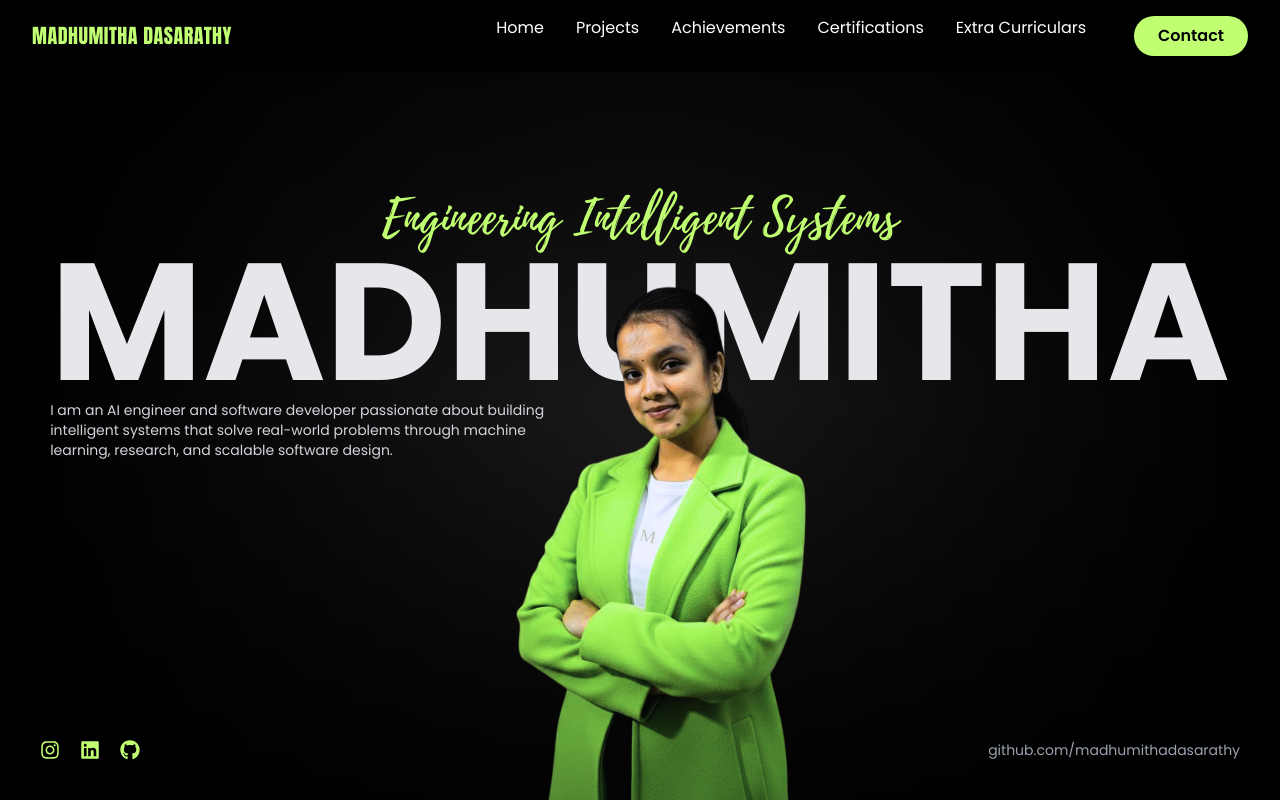
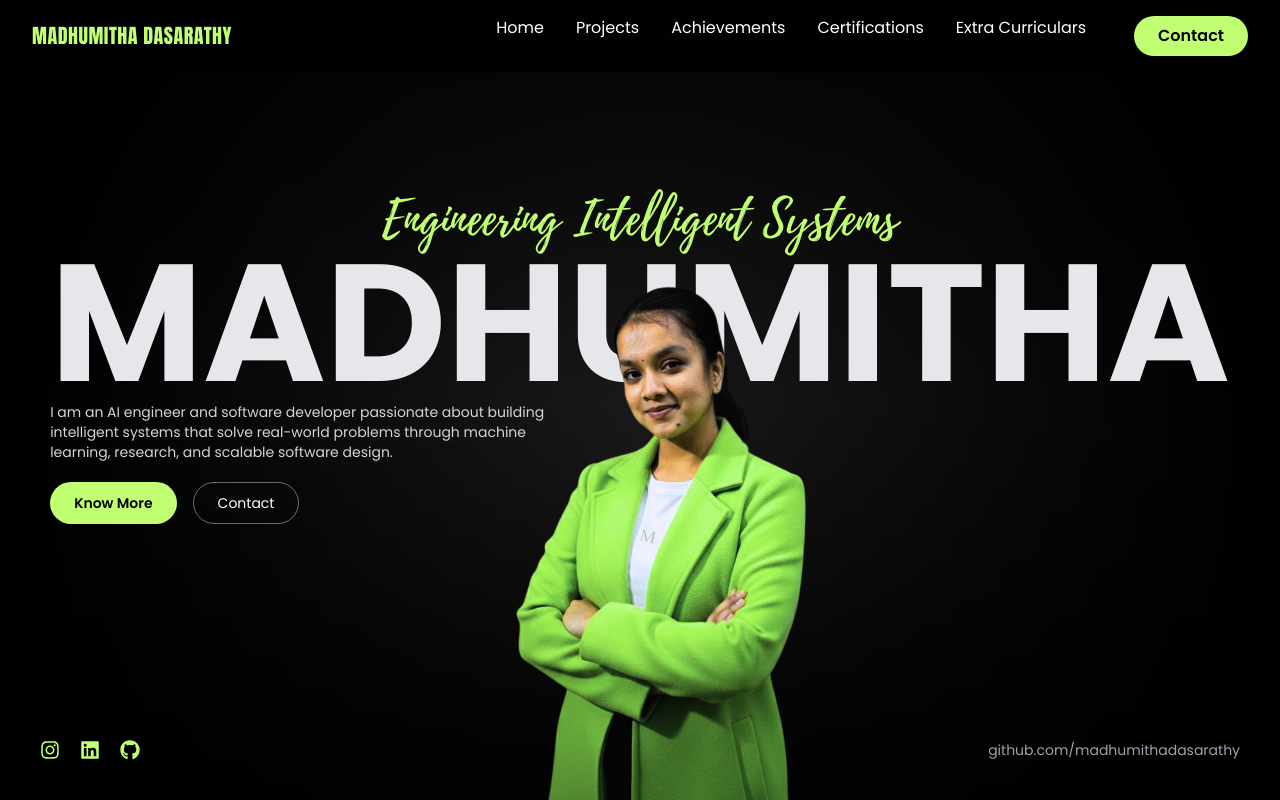
Before and after one commit to madhumithadasarathy/portfolio_website, a React (Vite) app: page / in a window 1280 px wide. Built offline with nearby package versions, Linux system fonts and the light colour scheme.

Commit message:
Hero is almost done

```diff
--- a/src/Components/Home/Hero.jsx
+++ b/src/Components/Home/Hero.jsx
@@ -24,7 +24,7 @@ export default function Hero() {
       </div>
 
       {/* ===== HERO TEXT CONTENT ===== */}
-      <div className="relative z-10 -translate-y-24 lg:-translate-y-32">
+      <div className="relative z-10 -translate-y-16 lg:-translate-y-24">
 
         {/* Tagline */}
         <motion.h2
@@ -76,6 +76,38 @@ export default function Hero() {
             learning, research, and scalable software design.
           </motion.p>
 
+          {/* ===== BUTTONS (ONLY ADDITION) ===== */}
+          <div className="mt-5 flex gap-4 justify-center lg:justify-start">
+
+            <button className="
+              bg-[#c1ff72]
+              text-black
+              font-poppins
+              px-6 py-2.5
+              rounded-full
+              font-semibold
+              text-sm
+              hover:scale-105
+              transition
+            ">
+              Know More
+            </button>
+
+            <button className="
+              border border-white/40
+              text-white
+              font-poppins
+              px-6 py-2.5
+              rounded-full
+              text-sm
+              hover:bg-white/10
+              transition
+            ">
+              Contact
+            </button>
+
+          </div>
+
         </div>
       </div>
 
```
